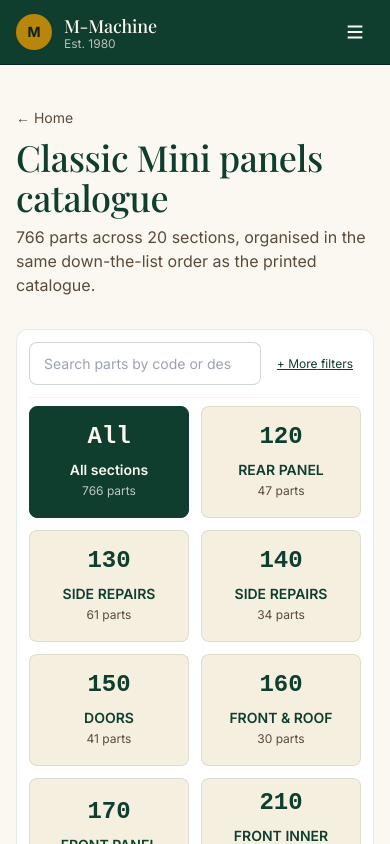
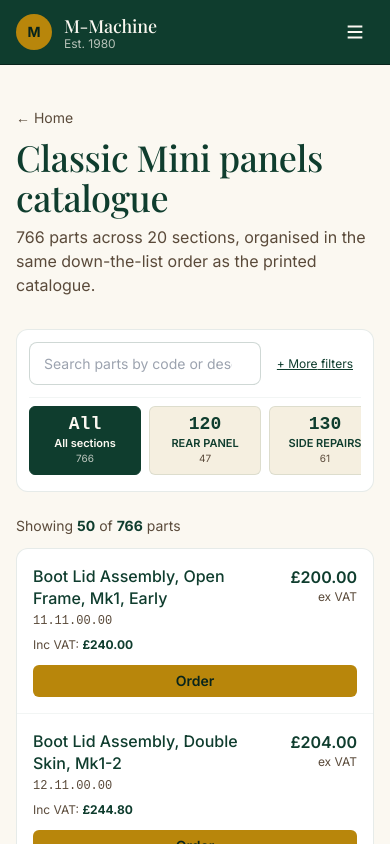
Before and after one commit to digitalgold69/mmachine-website-codex, a Next.js app: page /catalogue/mini in a window 390 px wide. Shown: the top 844 px of the page. Built offline with nearby package versions, Linux system fonts and the light colour scheme.

Commit message:
Tune catalogue sections and dashboard periods

```diff
--- a/app/(site)/catalogue/mini/page.tsx
+++ b/app/(site)/catalogue/mini/page.tsx
@@ -1,6 +1,6 @@
 "use client";
 
-import { useEffect, useMemo, useState } from "react";
+import { useEffect, useMemo, useRef, useState } from "react";
 import Link from "next/link";
 import dynamic from "next/dynamic";
 import { OrderButton } from "@/components/QuoteCart";
@@ -29,6 +29,7 @@
   const [showAdvanced, setShowAdvanced] = useState(false);
   const [displayLimit, setDisplayLimit] = useState(50);
   const [showPanelSelector, setShowPanelSelector] = useState(false);
+  const partsListRef = useRef<HTMLDivElement | null>(null);
 
   useEffect(() => {
     const media = window.matchMedia("(min-width: 768px)");
@@ -58,6 +59,14 @@
   const shown = filtered.slice(0, displayLimit);
   const currentSection = getSection(section);
 
+  function chooseSection(nextSection: string) {
+    setSection(nextSection);
+    setDisplayLimit(50);
+    window.setTimeout(() => {
+      partsListRef.current?.scrollIntoView({ behavior: "smooth", block: "start" });
+    }, 50);
+  }
+
   return (
     <div className="max-w-7xl mx-auto px-4 sm:px-6 lg:px-8 py-10">
       <div className="mb-8">
@@ -73,7 +82,7 @@
       </div>
 
       {showPanelSelector && (
-        <Mini3DViewer selectedSection={section} onSelect={(s) => { setSection(s); setDisplayLimit(50); }} />
+        <Mini3DViewer selectedSection={section} onSelect={chooseSection} />
       )}
 
       <div className="mt-6 bg-white rounded-xl border border-racing/10 p-3 sm:p-4 space-y-3">
@@ -120,19 +129,20 @@
           </div>
         )}
 
-        <div className="grid grid-cols-2 gap-3 pt-2 border-t border-racing/5 sm:grid-cols-3 lg:grid-cols-5">
+        <div className="overflow-x-auto pt-2 border-t border-racing/5">
+          <div className="flex w-max gap-2 pb-1">
           <button
-            onClick={() => { setSection("all"); setDisplayLimit(50); }}
-            className={`min-h-[112px] rounded-lg border p-3 text-center transition-colors ${
+            onClick={() => chooseSection("all")}
+            className={`min-h-[58px] w-[112px] shrink-0 rounded-md border px-2 py-2 text-center transition-colors ${
               section === "all"
                 ? "border-racing bg-racing text-cream"
                 : "border-racing/10 bg-cream-dark text-racing hover:border-gold"
             }`}
           >
-            <span className="block font-mono text-2xl font-bold leading-none">All</span>
-            <span className="mt-3 block text-sm font-semibold leading-tight">All sections</span>
-            <span className={`mt-1 block text-xs ${section === "all" ? "text-cream/75" : "text-ink-muted"}`}>
-              {products.length} parts
+            <span className="block font-mono text-lg font-bold leading-none">All</span>
+            <span className="mt-1 block truncate text-[11px] font-semibold leading-tight">All sections</span>
+            <span className={`block text-[10px] ${section === "all" ? "text-cream/75" : "text-ink-muted"}`}>
+              {products.length}
             </span>
           </button>
 
@@ -142,25 +152,27 @@
             return (
               <button
                 key={s.code}
-                onClick={() => { setSection(s.code); setDisplayLimit(50); }}
-                className={`min-h-[112px] rounded-lg border p-3 text-center transition-colors ${
+                onClick={() => chooseSection(s.code)}
+                className={`min-h-[58px] w-[112px] shrink-0 rounded-md border px-2 py-2 text-center transition-colors ${
                   active
                     ? "border-racing bg-racing text-cream"
                     : "border-racing/10 bg-cream-dark text-racing hover:border-gold"
                 }`}
                 title={s.subtitle}
               >
-                <span className="block font-mono text-2xl font-bold leading-none">{s.code}</span>
-                <span className="mt-3 block text-sm font-semibold leading-tight">{s.label}</span>
-                <span className={`mt-1 block text-xs ${active ? "text-cream/75" : "text-ink-muted"}`}>
-                  {count} parts
+                <span className="block font-mono text-lg font-bold leading-none">{s.code}</span>
+                <span className="mt-1 block truncate text-[11px] font-semibold leading-tight">{s.label}</span>
+                <span className={`block text-[10px] ${active ? "text-cream/75" : "text-ink-muted"}`}>
+                  {count}
                 </span>
               </button>
             );
           })}
+          </div>
         </div>
       </div>
 
+      <div ref={partsListRef} className="scroll-mt-4" />
       {currentSection && (
         <div className="bg-cream-dark rounded-lg p-4 mt-6 border-l-4 border-gold">
           <div className="flex items-center gap-3 mb-1">
--- a/app/dashboard/(protected)/orders/OrdersClient.tsx
+++ b/app/dashboard/(protected)/orders/OrdersClient.tsx
@@ -82,19 +82,36 @@
   return `${part("year")}-${part("month")}-${part("day")}`;
 }
 
+function historyDate(quote: QuoteRequest) {
+  return quote.status === "paid" ? quote.paidAt || quote.updatedAt : quote.submittedAt;
+}
+
+function historyMonthKey(quote: QuoteRequest) {
+  return ukDateKey(historyDate(quote)).slice(0, 7);
+}
+
+function formatMonth(monthKey: string) {
+  const [year, month] = monthKey.split("-").map(Number);
+  return new Intl.DateTimeFormat("en-GB", {
+    timeZone: TZ,
+    month: "long",
+    year: "numeric",
+  }).format(new Date(Date.UTC(year, month - 1, 1, 12)));
+}
+
 function isInTimeFilter(quote: QuoteRequest, filter: TimeFilter) {
   if (filter === "all") return true;
 
-  const submitted = new Date(quote.submittedAt);
+  const relevantDate = new Date(historyDate(quote));
   const todayKey = ukDateKey(new Date());
-  const quoteKey = ukDateKey(submitted);
+  const quoteKey = ukDateKey(relevantDate);
 
   if (filter === "today") return quoteKey === todayKey;
   if (filter === "month") return quoteKey.slice(0, 7) === todayKey.slice(0, 7);
   if (filter === "year") return quoteKey.slice(0, 4) === todayKey.slice(0, 4);
 
   const sevenDays = 7 * 24 * 60 * 60 * 1000;
-  return Date.now() - submitted.getTime() <= sevenDays;
+  return Date.now() - relevantDate.getTime() <= sevenDays;
 }
 
 function quoteSearchText(quote: QuoteRequest) {
@@ -134,9 +151,11 @@
 export default function OrdersClient({
   initialQuotes,
   initialError,
+  initialMonth = "",
 }: {
   initialQuotes: QuoteRequest[];
   initialError: string;
+  initialMonth?: string;
 }) {
   const [quotes, setQuotes] = useState(initialQuotes);
   const [selectedId, setSelectedId] = useState("");
@@ -144,13 +163,14 @@
   const [query, setQuery] = useState("");
   const [statusFilter, setStatusFilter] = useState<StatusFilter>("all");
   const [timeFilter, setTimeFilter] = useState<TimeFilter>("all");
+  const [monthFilter, setMonthFilter] = useState(initialMonth);
   const [page, setPage] = useState(1);
   const [savingAction, setSavingAction] = useState("");
   const [message, setMessage] = useState(initialError);
   const invoiceRef = useRef<HTMLDivElement | null>(null);
 
   const sortedQuotes = useMemo(
-    () => [...quotes].sort((a, b) => Date.parse(b.submittedAt) - Date.parse(a.submittedAt)),
+    () => [...quotes].sort((a, b) => Date.parse(historyDate(b)) - Date.parse(historyDate(a))),
     [quotes]
   );
 
@@ -158,11 +178,15 @@
     const needle = query.trim().toLowerCase();
     return sortedQuotes.filter((quote) => {
       if (statusFilter !== "all" && quote.status !== statusFilter) return false;
-      if (!isInTimeFilter(quote, timeFilter)) return false;
+      if (monthFilter) {
+        if (historyMonthKey(quote) !== monthFilter) return false;
+      } else if (!isInTimeFilter(quote, timeFilter)) {
+        return false;
+      }
       if (needle && !quoteSearchText(quote).includes(needle)) return false;
       return true;
     });
-  }, [query, sortedQuotes, statusFilter, timeFilter]);
+  }, [monthFilter, query, sortedQuotes, statusFilter, timeFilter]);
 
   const selected = useMemo(
     () => quotes.find((quote) => quote.id === selectedId) ?? null,
@@ -179,10 +203,45 @@
   const pageCount = Math.max(1, Math.ceil(filteredQuotes.length / PAGE_SIZE));
   const currentPage = Math.min(page, pageCount);
   const pageQuotes = filteredQuotes.slice((currentPage - 1) * PAGE_SIZE, currentPage * PAGE_SIZE);
+  const monthStats = useMemo(() => {
+    const stats = new Map<string, { salesValue: number; salesCount: number }>();
+
+    for (const quote of filteredQuotes) {
+      if (quote.status !== "paid") continue;
+      const key = historyMonthKey(quote);
+      const current = stats.get(key) || { salesValue: 0, salesCount: 0 };
+      current.salesCount += 1;
+      current.salesValue += totals(quote).totalEx;
+      stats.set(key, current);
+    }
+
+    return stats;
+  }, [filteredQuotes]);
+
+  const pageGroups = useMemo(() => {
+    const groups = new Map<string, { key: string; label: string; quotes: QuoteRequest[]; salesValue: number; salesCount: number }>();
+
+    for (const quote of pageQuotes) {
+      const key = historyMonthKey(quote);
+      const stats = monthStats.get(key) || { salesValue: 0, salesCount: 0 };
+      const group = groups.get(key) || {
+        key,
+        label: formatMonth(key),
+        quotes: [],
+        salesValue: stats.salesValue,
+        salesCount: stats.salesCount,
+      };
+
+      group.quotes.push(quote);
+      groups.set(key, group);
+    }
+
+    return [...groups.values()];
+  }, [monthStats, pageQuotes]);
 
   useEffect(() => {
     setPage(1);
-  }, [query, statusFilter, timeFilter]);
+  }, [monthFilter, query, statusFilter, timeFilter]);
 
   useEffect(() => {
     if (page > pageCount) setPage(pageCount);
@@ -343,7 +402,10 @@
                 <select
                   id="time-filter"
                   value={timeFilter}
-                  onChange={(e) => setTimeFilter(e.target.value as TimeFilter)}
+                  onChange={(e) => {
+                    setTimeFilter(e.target.value as TimeFilter);
+                    setMonthFilter("");
+                  }}
                   className="input"
                 >
                   {TIME_FILTERS.map((filter) => (
@@ -355,15 +417,36 @@
                 {showingFrom}-{showingTo} of {filteredQuotes.length}
               </div>
             </div>
+            {monthFilter && (
+              <div className="mt-3 flex flex-wrap items-center justify-between gap-3 rounded-lg bg-cream-dark px-3 py-2 text-sm text-racing">
+                <span>Showing {formatMonth(monthFilter)}</span>
+                <button
+                  type="button"
+                  onClick={() => setMonthFilter("")}
+                  className="text-xs font-semibold underline hover:text-gold"
+                >
+                  Clear month
+                </button>
+              </div>
+            )}
           </div>
 
-          <div className="grid gap-3 p-4 sm:grid-cols-2 xl:grid-cols-4">
+          <div className="space-y-5 p-4">
             {pageQuotes.length === 0 && (
-              <div className="rounded-lg bg-cream-dark p-5 text-sm text-ink-muted sm:col-span-2 xl:col-span-4">
+              <div className="rounded-lg bg-cream-dark p-5 text-sm text-ink-muted">
                 No orders match that search.
               </div>
             )}
-            {pageQuotes.map((quote) => {
+            {pageGroups.map((group) => (
+              <section key={group.key}>
+                <div className="mb-3 flex flex-wrap items-end justify-between gap-2 border-b border-racing/10 pb-2">
+                  <h2 className="font-display text-xl text-racing">{group.label}</h2>
+                  <div className="text-xs font-semibold text-ink-muted">
+                    Sales {money(group.salesValue)} / {group.salesCount} {group.salesCount === 1 ? "sale" : "sales"}
+                  </div>
+                </div>
+                <div className="grid gap-3 sm:grid-cols-2 xl:grid-cols-4">
+                  {group.quotes.map((quote) => {
                     const quoteTotals = totals(quote);
                     const paid = quote.status === "paid";
                     const cardSaving = savingAction.startsWith(`${quote.id}:`);
@@ -390,7 +473,7 @@
                             <StatusPill status={quote.status} />
                           </div>
                           <div className="mt-3 text-xs text-ink-muted">
-                      {formatDateTime(quote.submittedAt)}
+                            {formatDateTime(historyDate(quote))}
                           </div>
                           <div className="mt-4 flex items-end justify-between gap-3">
                             <div className="text-xs text-ink-muted">
@@ -425,6 +508,9 @@
                       </article>
                     );
                   })}
+                </div>
+              </section>
+            ))}
           </div>
 
           <div className="flex items-center justify-between gap-3 border-t border-racing/10 p-4">
--- a/app/dashboard/(protected)/page.tsx
+++ b/app/dashboard/(protected)/page.tsx
@@ -17,6 +17,8 @@
   label: string;
   value: string;
   detail: string;
+  actionHref?: string;
+  actionLabel?: string;
 };
 
 type RankedItem = {
@@ -214,23 +216,29 @@
   const now = new Date();
   const todayKey = ukDateKey(now);
   const monthKey = todayKey.slice(0, 7);
+  const sevenDaysAgo = daysAgo(now, 7);
+  const ninetyDaysAgo = daysAgo(now, 90);
 
   const todayRequests = quotes.filter((quote) => ukDateKey(quote.submittedAt) === todayKey);
   const newRequestQuotes = quotes.filter((quote) => quote.status === "new");
   const newRequests = newRequestQuotes.slice(0, 6);
-  const invoiceSentQuotes = quotes.filter((quote) => quote.status === "invoice_sent");
+  const invoiceSentQuotes = quotes.filter((quote) => quote.invoiceSentAt || quote.customerEmailSentAt || quote.status === "invoice_sent");
   const invoiceSentMonthQuotes = invoiceSentQuotes.filter((quote) =>
-    ukDateKey(quote.invoiceSentAt || quote.customerEmailSentAt || quote.updatedAt).startsWith(monthKey)
+    ukDateKey(invoiceDate(quote)).startsWith(monthKey)
   );
+  const invoiceSent7DayQuotes = invoiceSentQuotes.filter((quote) => isOnOrAfter(invoiceDate(quote), sevenDaysAgo));
   const paidQuotes = quotes.filter((quote) => quote.status === "paid");
   const paidTodayQuotes = paidQuotes.filter((quote) => ukDateKey(quote.paidAt || quote.updatedAt) === todayKey);
   const paidMonthQuotes = paidQuotes.filter((quote) =>
     ukDateKey(quote.paidAt || quote.updatedAt).startsWith(monthKey)
   );
+  const paid7DayQuotes = paidQuotes.filter((quote) => isOnOrAfter(quote.paidAt || quote.updatedAt, sevenDaysAgo));
+  const paid90DayQuotes = paidQuotes.filter((quote) => isOnOrAfter(quote.paidAt || quote.updatedAt, ninetyDaysAgo));
   const unpaidInvoiceQuotes = invoiceSentQuotes.filter((quote) => !quote.paidAt);
   const unpaidInvoiceValue = unpaidInvoiceQuotes.reduce((sum, quote) => sum + quoteTotals(quote).totalExVat, 0);
   const paidMonthValue = paidMonthQuotes.reduce((sum, quote) => sum + quoteTotals(quote).totalExVat, 0);
   const paidTodayValue = paidTodayQuotes.reduce((sum, quote) => sum + quoteTotals(quote).totalExVat, 0);
+  const paid90DayValue = paid90DayQuotes.reduce((sum, quote) => sum + quoteTotals(quote).totalExVat, 0);
 
   const bestMonth = bestMonthFrom(quotes);
   const topItems = topItemsFrom(paidQuotes);
@@ -264,6 +272,8 @@
       label: "Best paid month",
       value: bestMonth ? money(bestMonth.value) : `${GBP}0.00`,
       detail: bestMonth ? `${formatMonth(bestMonth.key)} paid sales, ex VAT` : "No paid orders yet",
+      actionHref: bestMonth ? `/dashboard/orders?month=${bestMonth.key}` : undefined,
+      actionLabel: bestMonth ? "View month" : undefined,
     },
     {
       label: "Awaiting payment",
@@ -272,17 +282,17 @@
     },
     {
       label: "Average paid order",
-      value: money(paidQuotes.length ? paidQuotes.reduce((sum, quote) => sum + quoteTotals(quote).totalExVat, 0) / paidQuotes.length : 0),
-      detail: `${paidQuotes.length} paid ${paidQuotes.length === 1 ? "order" : "orders"} all time`,
+      value: money(paid90DayQuotes.length ? paid90DayValue / paid90DayQuotes.length : 0),
+      detail: `${paid90DayQuotes.length} paid ${paid90DayQuotes.length === 1 ? "order" : "orders"} in the past 90 days`,
     },
     {
-      label: "Invoices sent all time",
-      value: String(invoiceSentQuotes.length),
+      label: "Invoices sent",
+      value: String(invoiceSent7DayQuotes.length),
       detail: `${invoiceSentMonthQuotes.length} sent in ${formatMonth(monthKey)}`,
     },
     {
-      label: "Paid orders all time",
-      value: String(paidQuotes.length),
+      label: "Paid orders",
+      value: String(paid7DayQuotes.length),
       detail: `${paidMonthQuotes.length} paid in ${formatMonth(monthKey)}`,
     },
   ];
@@ -342,6 +352,20 @@
   return [...months.entries()]
     .map(([key, value]) => ({ key, value }))
     .sort((a, b) => b.value - a.value)[0];
+}
+
+function daysAgo(from: Date, count: number) {
+  const date = new Date(from);
+  date.setDate(date.getDate() - count);
+  return date;
+}
+
+function isOnOrAfter(value: string | Date, date: Date) {
+  return new Date(value).getTime() >= date.getTime();
+}
+
+function invoiceDate(quote: QuoteRequest) {
+  return quote.invoiceSentAt || quote.customerEmailSentAt || quote.updatedAt;
 }
 
 function lastDays(count: number): Omit<DayPoint, "count" | "value">[] {
@@ -416,6 +440,11 @@
       <div className="text-xs text-ink-muted uppercase tracking-wider mb-1">{metric.label}</div>
       <div className="font-sans text-3xl font-semibold tracking-normal text-racing tabular-nums">{metric.value}</div>
       <div className="text-xs text-ink-muted mt-2">{metric.detail}</div>
+      {metric.actionHref && metric.actionLabel && (
+        <Link href={metric.actionHref} className="mt-3 inline-flex text-xs font-semibold text-racing hover:text-gold">
+          {metric.actionLabel}
+        </Link>
+      )}
     </div>
   );
 }
```
Also changed, not shown: app/dashboard/(protected)/orders/page.tsx (+9 -2 lines). Lines whose indentation alone changed are shown as unchanged.
